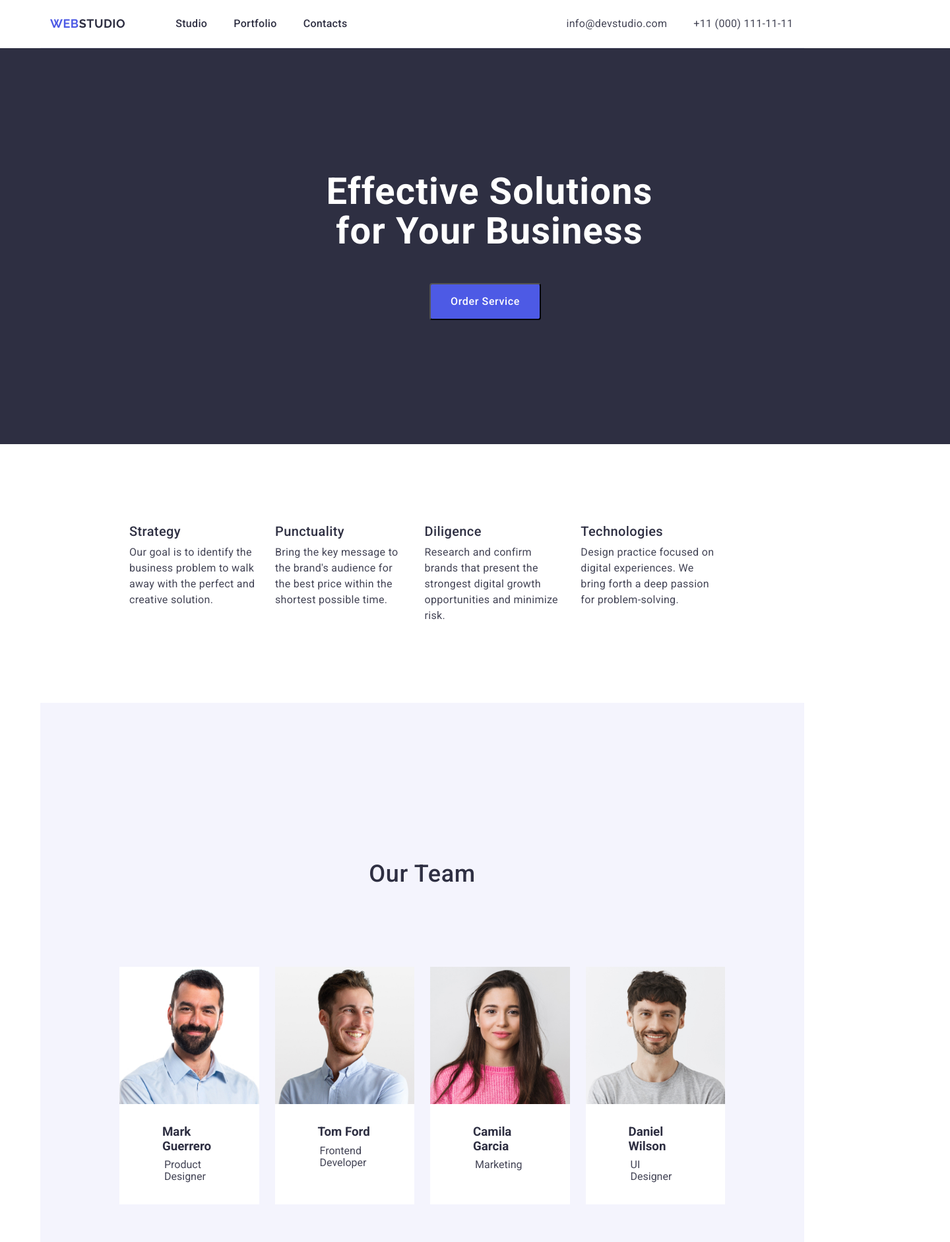
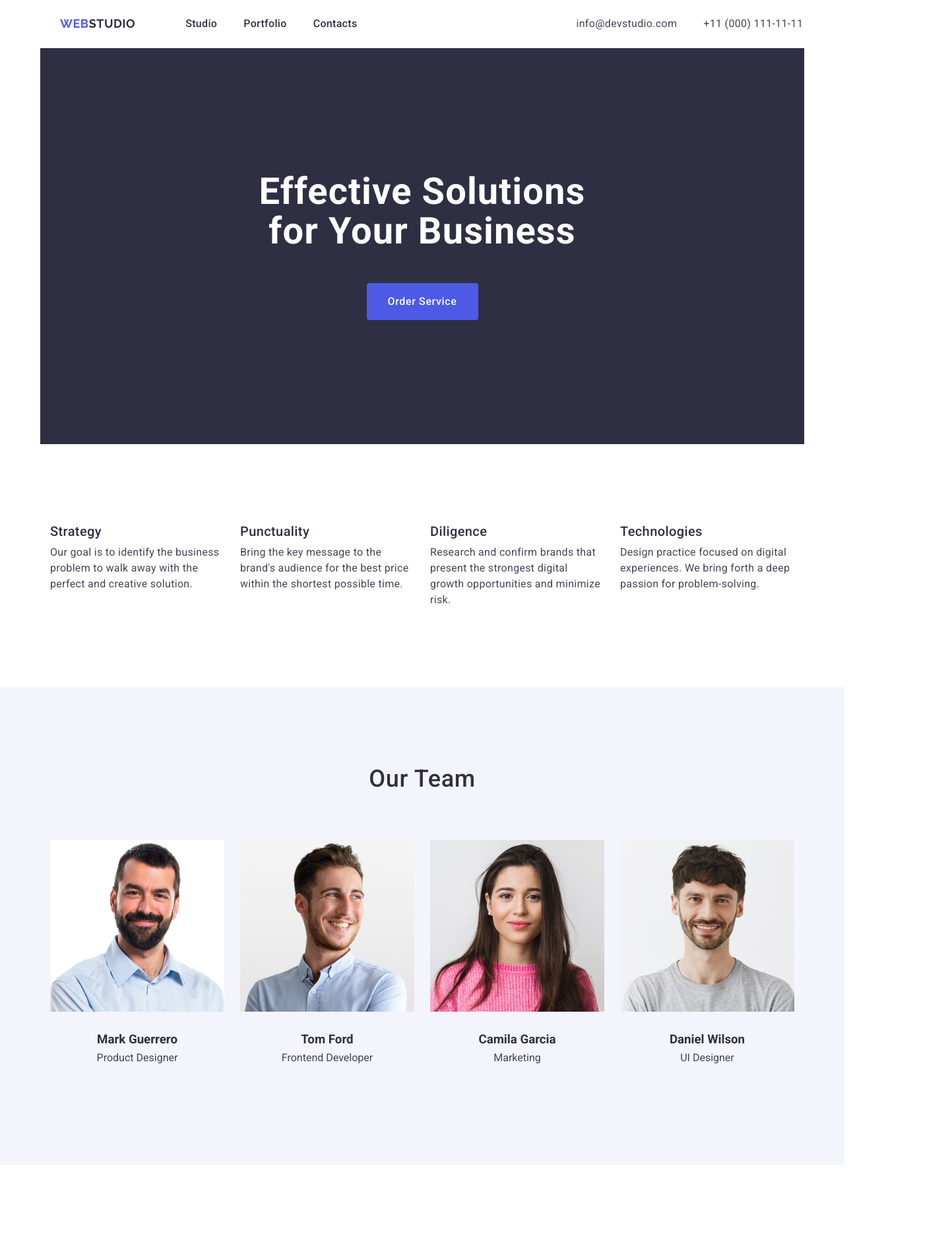
Before and after one commit to maks-frontend/goit-markup-hw-03, a plain HTML site: page index.html in a window 1280 px wide. Shown: the top 1882 px of the page at 66% size, 1440 px wide, since content can reach past the window. Drawn offline with nearby package versions, Linux system fonts and the light colour scheme.

Commit message:
change-hw8

```diff
--- a/css/styles.css
+++ b/css/styles.css
@@ -24,10 +24,11 @@ img {
     margin-right: auto;
     width: 1158px;
 }
-
+.header {
+    border-bottom: 1px solid #e7e9fc;
+}
 .header-div {
     display: flex;
-    border-bottom: 1px solid #e7e9fc;
 }
 .header-nav {
     align-items: center;
@@ -49,7 +50,7 @@ a {
     color: currentColor;
 }
 .link-mark {
-    margin: 24px 0;
+    padding: 24px 0;
     display: block;
     color: #2e2f42;
     font-weight: 500;
@@ -66,6 +67,7 @@ ul {
     list-style-type: none;
 }
 .header-logo {
+    margin-right: 76px;
     color: #4d5ae5;
     text-decoration: none;
     font-size: 18px;
@@ -77,8 +79,7 @@ ul {
     word-wrap: break-word
 }
 .logo {
-    margin-right: 76px;
-color:#2e2f42 ;
+    color:#2e2f42 ;
 }
 .contacts {
     gap: 40px;
@@ -104,16 +105,19 @@ color:#2e2f42 ;
             clip: rect(0 0 0 0);
             overflow: hidden;
 }
+.wrap {
+
+}
 .title-div {
-    width: 1440px;
+    height: 600px;
     background-color: #2E2F42;
 }
 .title {
-    padding-bottom: 48px;
+    margin-right: auto;
+    margin-left: auto;
     padding-top: 188px;
-    margin-right: 472px;
-    margin-left: 479px;
-    width: 496px;
+    margin-bottom: 48px;
+    max-width: 496px;
     display: flex;
     color: #ffffff;
     font-size: 56px;
@@ -124,8 +128,11 @@ color:#2e2f42 ;
     word-wrap: break-word
 }
 .button {
-    margin-bottom: 188px;
-    margin-left: 636px;
+    border: none;
+    margin-left: auto;
+    margin-right: auto;
+    min-width: 169px;
+    display: block;
     border-radius: 4px;
     height: 56px;
     width: 169px;
@@ -142,16 +149,15 @@ color:#2e2f42 ;
 .button:hover, :focus {
     background-color: #404BBF;
 }
-.section-team {
-    padding: 120px;
-    background-color: #F4F4FD;
-}
 .cards {
-   padding: 120px;
+   padding: 120px 0;
 }
 .cards-advent {
     gap: 24px;
-    display: flex;
+        display: flex;
+}
+.cards-description {
+    width: calc((100% - 72px) / 4);
 }
 .subtitle {
     margin-bottom: 8px;
@@ -162,31 +168,38 @@ color:#2e2f42 ;
     letter-spacing: 0.02em;
     word-wrap: break-word
 }
+.section-team {
+    padding: 120px 0;
+    background-color: #F4F4FD;
+}
 .subtitle-team {
-    margin: 32px 65px 8px;
+    text-align: center;
+    margin-bottom: 8px;
     color: #2e2f42;
 }
-.caption {
-    padding: 120px;
+.description-team {
+    margin-bottom: 72px;
     color: #2e2f42;
     text-transform: capitalize;
     text-align: center;
-    background-color: #F4F4FD;
     font-weight: 500;
     font-size: 36px;
     line-height: 1.11;
     letter-spacing: 0.02em;
     word-wrap: break-word
 }
-.team-caption {
+.team-work {
     gap: 24px;
     justify-content: center;
     display: flex;
 
 }
 .people {
-    width: 264px;
-    background-color: #FFFFFF;
+    border-radius: 0px 0px 4px 4px;
+    width: calc((100% - 72px) / 4);
+}
+.people-descript {
+    padding: 32px 0;
 }
 .text {
     color: #434455;
@@ -198,10 +211,14 @@ color:#2e2f42 ;
     word-wrap: break-word
 }
 .text-team {
-    margin: 0 68px 32px;
+    text-align: center;
+}
+.sect-portfolio {
+    padding-top: 120px;
+    padding-bottom: 120px;
 }
 .caption-portfolio {
-    padding: 120px 0 72px;
+    margin-bottom: 72px;
     color: #2e2f42;
     text-transform: capitalize;
     text-align: center;
@@ -212,21 +229,26 @@ color:#2e2f42 ;
     word-wrap: break-word
 }
 .portfolio-block {
-    margin-bottom: 120PX;
-    justify-content: cener;
+    row-gap: 48px;
+    column-gap: 24px;
+    justify-content: center;
     flex-wrap: wrap;
-    gap: 24px;
     display: flex;
 }
 .portfolio-images {
     margin-right: auto;
     margin-left: auto;
     margin-bottom: 80px;
-    width: calc((100% - 24px * 4) / 3)
+    width: calc((100% - 48px) / 3);
 
 }
+.application {
+    border-top: none;
+    border: 1px solid #e7e9fc;
+    padding: 32px 16px;
+}
 .subtitle-port {
-    margin: 32px 0 8px 16px;
+    margin-bottom: 8px;
 
 }
 .text-port {
@@ -238,7 +260,8 @@ color:#2e2f42 ;
     background-color: #2e2f42;
 }
 .footer-logo {
-    margin-left: 156px;
+    display: inline-block;
+    margin-bottom: 16px;
     color: #4d5ae5;
     font-size: 18px;
     font-family: "Raleway", sans-serif;
@@ -247,14 +270,16 @@ color:#2e2f42 ;
     line-height: 1.17;
     letter-spacing: 0.03em;
 }
+.footer-box {
+    max-width: 264px;
+    margin-left: 156px;
+}
 .f-logo {
     letter-spacing: 0.02em;
     color: #F4F4FD;
 }
 .foot-text {
-    margin-top: 18px;
-    margin-left: 156px;
-    width: 264px;
+    max-width: 264px;
     color: #F4F4FD;
     font-size: 16px;
     line-height: 1.5;
--- a/index.html
+++ b/index.html
@@ -15,7 +15,7 @@
     <title>Document</title>
   </head>
   <body>
-    <header class="header">
+    <header class="header container">
       <div class="header-div container">
         <nav class="header-nav">
           <a class="header-logo" href="./index.html"
@@ -53,32 +53,32 @@
           <button class="button" type="button">Order Service</button>
         </div>
       </section>
-      <section class="container">
-        <div class="cards">
+      <section class="cards">
+        <div class="container">
           <h2 class="visually-hidden"></h2>
           <ul class="cards-advent">
-            <li>
+            <li class="cards-description">
               <h3 class="subtitle">Strategy</h3>
               <p class="text">
                 Our goal is to identify the business problem to walk away with
                 the perfect and creative solution.
               </p>
             </li>
-            <li>
+            <li class="cards-description">
               <h3 class="subtitle">Punctuality</h3>
               <p class="text">
                 Bring the key message to the brand's audience for the best price
                 within the shortest possible time.
               </p>
             </li>
-            <li>
+            <li class="cards-description">
               <h3 class="subtitle">Diligence</h3>
               <p class="text">
                 Research and confirm brands that present the strongest digital
                 growth opportunities and minimize risk.
               </p>
             </li>
-            <li>
+            <li class="cards-description">
               <h3 class="subtitle">Technologies</h3>
               <p class="text">
                 Design practice focused on digital experiences. We bring forth a
@@ -88,17 +88,20 @@
           </ul>
         </div>
       </section>
-      <section class="section-team container">
-        <h2 class="caption">Our Team</h2>
-        <ul class="team-caption">
+      <section class="section-team">
+        <div class="team-comand container">
+        <h2 class="description-team">Our Team</h2>
+        <ul class="team-work">
           <li class="people">
             <img
               src="./images/our_team/mark.jpg"
               alt="Photo"
               width="264"
               height="260" />
-            <h3 class="subtitle-team">Mark Guerrero</h3>
+            <div class="people-descript">
+              <h3 class="subtitle-team">Mark Guerrero</h3>
             <p class="text-team">Product Designer</p>
+             </div>
           </li>
           <li class="people">
             <img
@@ -106,17 +109,21 @@
               alt="Photo"
               width="264"
               height="260" />
-            <h3 class="subtitle-team">Tom Ford</h3>
+              <div class="people-descript">
+                <h3 class="subtitle-team">Tom Ford</h3>
             <p class="text-team">Frontend Developer</p>
-          </li>
+          </div>
+            </li>
           <li class="people">
             <img
               src="./images/our_team/camila.jpg"
               alt="Photo"
               width="264"
               height="260" />
+              <div class="people-descript">
             <h3 class="subtitle-team">Camila Garcia</h3>
             <p class="text-team">Marketing</p>
+              </div>
           </li>
           <li class="people">
             <img
@@ -124,12 +131,16 @@
               alt="Photo"
               width="264"
               height="260" />
+              <div class="people-descript">
             <h3 class="subtitle-team">Daniel Wilson</h3>
             <p class="text-team">UI Designer</p>
+            </div>
           </li>
         </ul>
+        </div>
       </section>
-      <section class="container">
+      <section class="sect-portfolio">
+        <div class="portfolio-box container">
         <h2 class="caption-portfolio">Our Portfolio</h2>
         <ul class="portfolio-block">
           <li class="portfolio-images">
@@ -138,8 +149,10 @@
               alt="image"
               width="300"
               height="360" />
-            <h3 class="subtitle-port">Banking App</h3>
+            <div class="application">
+              <h3 class="subtitle-port">Banking App</h3>
             <p class="text-port">App</p>
+            </div>
           </li>
           <li class="portfolio-images">
             <img
@@ -147,8 +160,10 @@
               alt="image"
               width="300"
               height="360" />
+              <div class="application">
             <h3 class="subtitle-port">Cashless Payment</h3>
             <p class="text-port">Marketing</p>
+            </div>
           </li>
           <li class="portfolio-images">
             <img
@@ -156,8 +171,10 @@
               alt="image"
               width="300"
               height="360" />
+              <div class="application">
             <h3 class="subtitle-port">Meditation App</h3>
             <p class="text-port">App</p>
+            </div>
           </li>
           <li class="portfolio-images">
             <img
@@ -165,8 +182,10 @@
               alt="image"
               width="300"
               height="360" />
+              <div class="application">
             <h3 class="subtitle-port">Taxi Service</h3>
             <p class="text-port">Marketing</p>
+            </div>
           </li>
           <li class="portfolio-images">
             <img
@@ -174,8 +193,10 @@
               alt="image"
               width="300"
               height="360" />
+              <div class="application">
             <h3 class="subtitle-port">Screen Illustrations</h3>
             <p class="text-port">Design</p>
+            </div>
           </li>
           <li class="portfolio-images">
             <img
@@ -183,13 +204,17 @@
               alt="image"
               width="300"
               height="360" />
+              <div class="application">
             <h3 class="subtitle-port">Online Courses</h3>
             <p class="text-port">Marketing</p>
+            </div>
           </li>
         </ul>
+        </div>
       </section>
     </main>
     <footer class="foot container">
+      <div class="footer-box">
       <a class="footer-logo" href="./index.html"
         >Web<span class="f-logo">Studio</span></a
       >
@@ -197,6 +222,7 @@
         Increase the flow of customers and sales for your business with digital
         marketing & growth solutions.
       </p>
+      </div>
     </footer>
   </body>
 </html>
```
